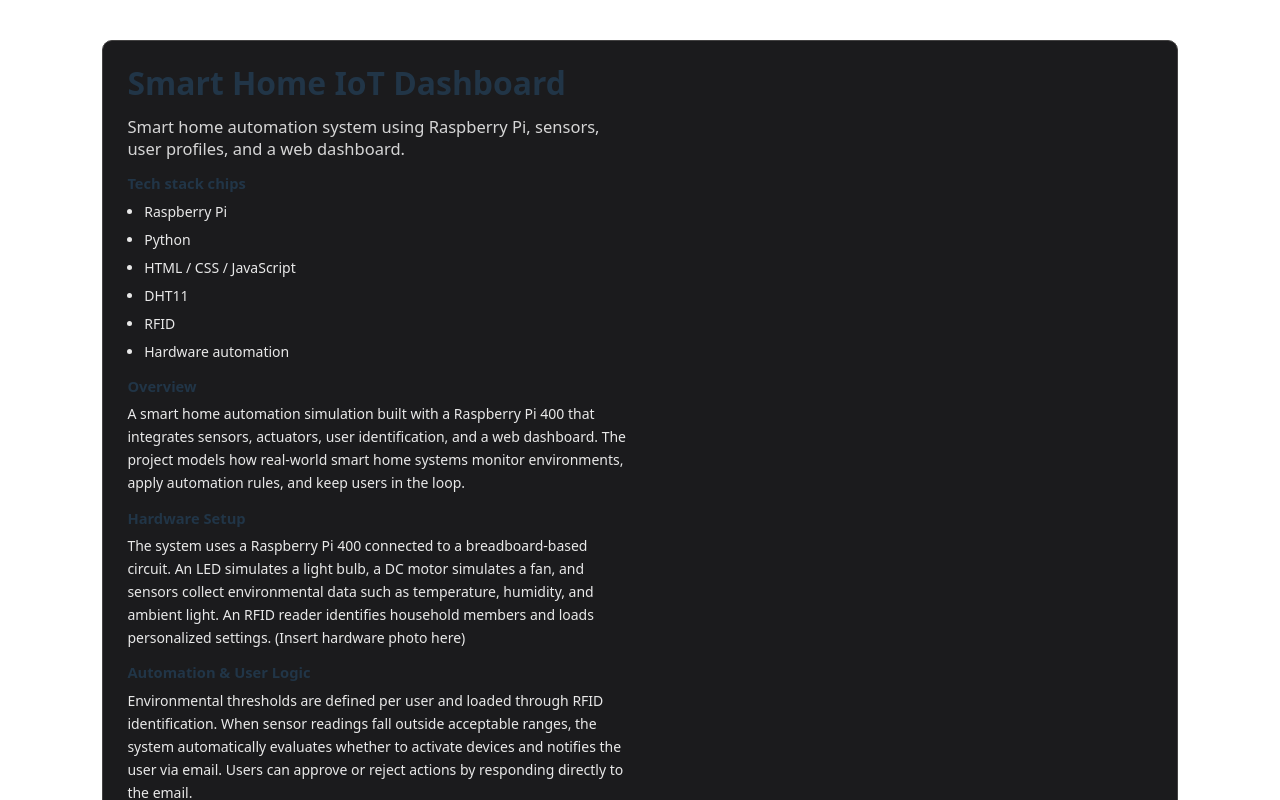
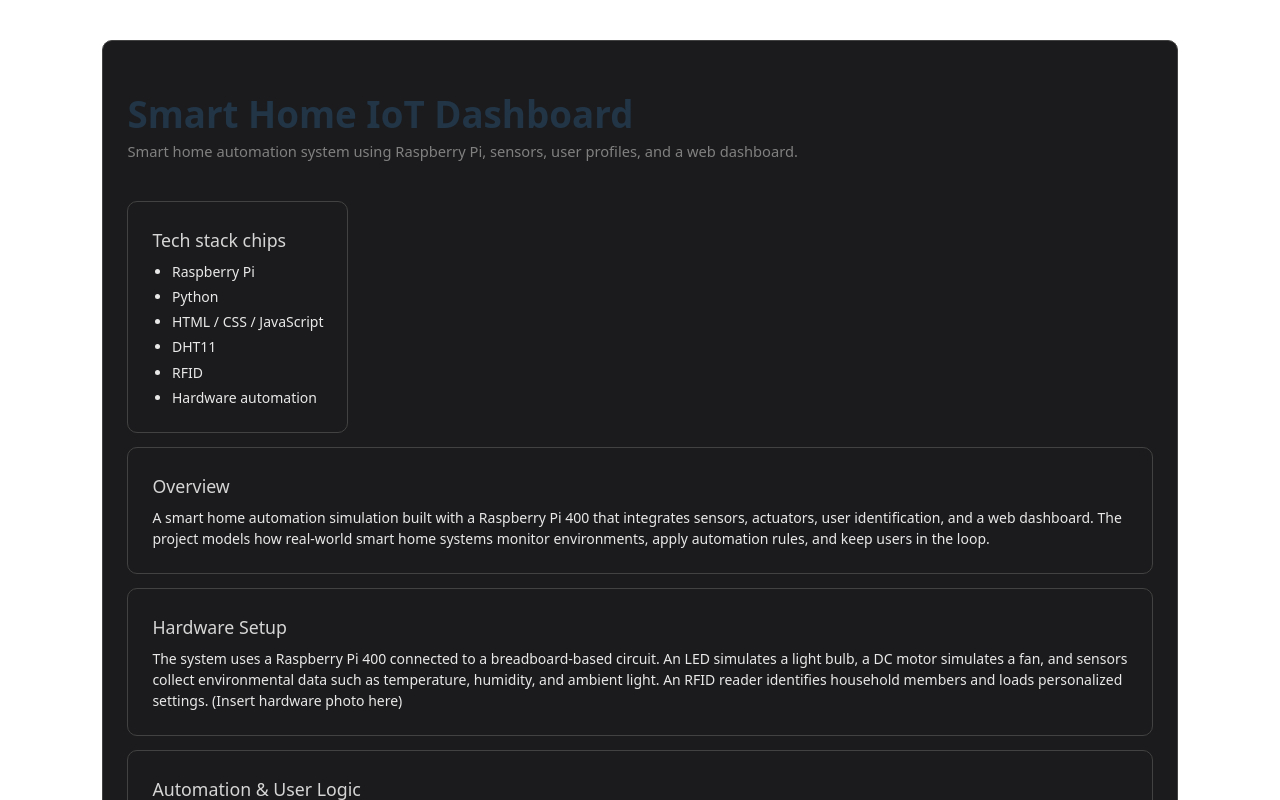
Before and after one commit to hedi3489/my-portfolio, a React (Vite) app: page /projects/IoT-Smart-Home in a window 1280 px wide. Shown: the top 800 px of the page. Built offline with nearby package versions, Linux system fonts and the light colour scheme.

Commit message:
Reorg + IoT page

```diff
--- a/src/App.jsx
+++ b/src/App.jsx
@@ -1,6 +1,6 @@
 import { Routes, Route } from 'react-router-dom'
 import HomePage from './components/HomePage.jsx'
-import IoTProjectPage from './components/IoTProjectPage.jsx'
+import IoTProjectPage from './components/IoTPage.jsx'
 
 function App() {
   return (
--- a/src/components/HomePage.jsx
+++ b/src/components/HomePage.jsx
@@ -1,4 +1,4 @@
-import * as Cards from '../Cards.jsx'
+import * as Cards from './Cards.jsx'
 
 const projectCards = [
     {
--- a/src/components/IoTProjectPage.jsx
+++ b/src/components/IoTPage.jsx
@@ -1,10 +1,12 @@
 function IoTProjectPage() {
   return (
     <div className="flex project-page-container">
-      <div className="flex flex-col card">
+      <div className="flex flex-col full-width card">
         <div className="prose">
+
           <h1>Smart Home IoT Dashboard</h1>
-          <h2>Smart home automation system using Raspberry Pi, sensors, user profiles, and a web dashboard.</h2>
+          <h3>Smart home automation system using Raspberry Pi, sensors, user profiles, and a web dashboard.</h3>
+          <br />
 
           <TechStack
             title="Tech stack chips"
@@ -45,16 +47,16 @@ function IoTProjectPage() {
 }
 
 function PageSection({ title, body }) {
-  return <div>
-    <h3>{title}</h3>
+  return <div className="card">
+    <h2>{title}</h2>
     <p>{body}</p>
   </div>
 }
 
 function TechStack({ title, items }) {
   return (
-    <div>
-      <h3>{title}</h3>
+    <div className="card fit-content ">
+      <h2>{title}</h2>
       <ul>
         {items.map((item, index) => (
           <li key={index}>{item}</li>
--- a/src/styles/Cards.css
+++ b/src/styles/Cards.css
@@ -1,4 +1,6 @@
-/* =============== BASE =============== */
+/*-----------------------
+  GENERAL CARD
+------------------------*/
 .card {
   padding: 24px;
   background-color: var(--bg-card-primary);
@@ -9,94 +11,25 @@
   transition: border-color 0.3s ease, box-shadow 0.3s ease;
   height: 100%;
 }
-
 .card:hover {
   border-color: var(--border-card-secondary);
 }
 
-.project-page-container .card {
-  width: 100%;
-  box-sizing: border-box;
-}
-
-.project-page-container .prose {
-  max-width: 72ch;      /* readable line length */
-  display: flex;
-  flex-direction: column;
-  gap: 1rem;
-}
-
-/* Typography scoped ONLY to project prose */
-.project-page-container .prose h1 {
-  font-size: clamp(2rem, 3vw, 2.6em);
-  line-height: 1.15;
-  font-weight: 650;
-}
-
-.project-page-container .prose h2 {
-  font-size: clamp(1.15rem, 1.8vw, 1.35em);
-  line-height: 1.35;
-  font-weight: 500;
-  color: rgba(255, 255, 255, 0.82);
-}
-
-.project-page-container .prose h3 {
-  font-size: clamp(1.05rem, 1.4vw, 1.2em);
-  line-height: 1.35;
-  font-weight: 600;
-}
-
-.project-page-container .prose p,
-.project-page-container .prose li {
-  font-size: clamp(1rem, 1.25vw, 1.1em);
-  line-height: 1.65;
-  font-weight: 300;
-  color: rgba(255, 255, 255, 0.9);
-}
-
-/* Lists */
-.project-page-container .prose ul {
-  margin: 0;
-  padding-left: 1.2rem;
-  display: flex;
-  flex-direction: column;
-  gap: 0.35rem;
-}
-
-.project-page-container .prose > div {
-  display: flex;
-  flex-direction: column;
-  gap: 0.4rem;
-}
-
-
-/* =============== BIO-CARD =============== */
+/* ---------------------------
+   HOME PAGE CONTAINERS
+---------------------------- */
 .bio-card {
   min-width:100%;
   flex: 5;
 }
 .bio-text {
-  /* border: 1px solid rgb(68, 68, 68); */
   width: 65%;
   height: 50%;
 }
-.bio-text > p {
-  margin: 5px 0px;
-  padding: 3px 0px;
-  font-size: clamp(0.95rem, 1.7vw, 1.2em);
-  gap: 1rem;
-}
-.bio-text > p > b {
-  font-weight: 600;
-  color: var(--border-card-secondary);
-}
-
-/* =============== LITTLE-CARDS =============== */
 .little-card {
   align-content: center;
   min-height: 50px;
 }
-/* =========== AVAILABILITY-CARD ============ */
 .availability-card {
   display: flex;
   flex-direction: column;
@@ -117,8 +50,6 @@
 
   animation: statusPulse 1.8s ease-in-out infinite;
 }
-
-/* gentle pulse halo */
 @keyframes statusPulse {
   0% {
     transform: scale(1);
@@ -136,15 +67,12 @@
     opacity: 0.95;
   }
 }
-
-/* accessibility: respect reduced motion */
 @media (prefers-reduced-motion: reduce) {
   .status-dot {
     animation: none;
   }
 }
 
-/* =============== THEME-CARD =============== */
 .theme-card {
   gap: 0.75rem;
   padding: 0px 0.3rem;
@@ -175,31 +103,27 @@
 .theme-dot.selected {
   border-color: var(--border-card-secondary);
 }
-/* =============== ABOUT-CARD =============== */
 .about-card {
   width: 100%;
   flex: 7;
 }
-.about-card h3 {
-  margin-top: 5px;
-  font-weight: 600;
-}
-
-.about-card > p {
-  padding: 5px 0px;
-  font-weight: 200;
-  line-height: 1.6;
-}
-
-.about-card > ul {
-  padding-left: 15px;
-  margin-top: 0px;
-  font-size: clamp(0.95rem, 1.7vw, 1.15em);
-  line-height: 1.5;
-  font-weight: 300;
-}
-/* =============== LITTLE-FOOTER =============== */
 .little-footer {
   width: 100%;
   flex: 3.05;
 }
+
+
+/* ---------------------------
+   PROJECT PAGE CONTAINERS
+---------------------------- */
+.project-page-container .prose {
+  max-width: 72ch;
+  display: flex;
+  flex-direction: column;
+  gap: 1rem;
+}
+.project-page-container .prose > div {
+  display: flex;
+  flex-direction: column;
+  gap: 0.4rem;
+}
--- a/src/styles/Containers.css
+++ b/src/styles/Containers.css
@@ -12,6 +12,12 @@
   align-items: center;
 }
 
+.full-width {
+  width: 100%;
+}
+.fit-content {
+  width: fit-content;
+}
 
 /*-----------------------
   HOME PAGE CONTAINERS
@@ -44,3 +50,7 @@
   min-height: 100vh;
   padding: 5vh 8vw;
 }
+
+.project-page-container .prose {
+  min-width: 100%;
+}
--- a/src/styles/Typography.css
+++ b/src/styles/Typography.css
@@ -1,7 +1,7 @@
 /* ---------------------------
    DEFAULT
 ---------------------------- */
-h1, h2, h3, h4, h5, p { margin: 0; }
+h1, h2, h3, h4, h5, p, ul { margin: 0; }
 
 
 /* ---------------------------
@@ -42,54 +42,72 @@ h1, h2, h3, h4, h5, p { margin: 0; }
   font-weight: 300;
   color: white;
 }
-
+/* BIO CARD TYPO */
+.bio-text > p {
+  margin: 5px 0px;
+  padding: 3px 0px;
+  font-size: clamp(0.95rem, 1.7vw, 1.2em);
+  gap: 1rem;
+}
+.bio-text > p > b {
+  font-weight: 600;
+  color: var(--border-card-secondary);
+}
+/* ABOUT CARD TYPO */
+.about-card h3 {
+  margin-top: 5px;
+  font-weight: 600;
+}
+.about-card > p {
+  padding: 5px 0px;
+  font-weight: 200;
+  line-height: 1.6;
+}
+.about-card > ul {
+  padding-left: 15px;
+  margin-bottom: 20px;
+  font-size: clamp(0.95rem, 1.7vw, 1.15em);
+  line-height: 1.5;
+  font-weight: 300;
+}
 
 /* ---------------------------
    PROJECT PAGE TYPOGRAPHY
 ---------------------------- */
-.project-page-container h1 {
-  font-size: clamp(2rem, 3vw, 2.6em);
+.project-page-container .prose h1 {
+  font-size: clamp(2rem, 3vw, 3em);
   line-height: 1.15;
-  font-weight: 600;
+  font-weight: 650;
+  margin-top: 2rem;
 }
 
-.project-page-container h2 {
-  font-size: clamp(1.35rem, 2.2vw, 1.75em);
-  line-height: 1.25;
-  font-weight: 600;
+.project-page-container .prose h2 {
+  font-size: clamp(1.15rem, 1.8vw, 1.45em);
+  line-height: 1.35;
+  font-weight: 500;
+  color: rgba(255, 255, 255, 0.82);
+  margin: 0.2rem 0rem;
 }
 
-.project-page-container h3 {
-  font-size: clamp(1.15rem, 1.8vw, 1.35em);
-  line-height: 1.35;
-  font-weight: 600;
+.project-page-container .prose h3 {
+  font-size: clamp(1rem, 1.4vw, 1.2em);
+  line-height: 0.35;
+  font-weight: 200;
+  color: gray;
 }
 
-.project-page-container h4 {
-  font-size: clamp(1.05rem, 1.6vw, 1.2em);
-  line-height: 1.4;
-  font-weight: 500;
-}
-
-.project-page-container h5 {
-  font-size: clamp(0.95rem, 1.3vw, 1.05em);
-  line-height: 1.4;
-  font-weight: 500;
-  color: rgba(255, 255, 255, 0.72);
-}
-
-.project-page-container p {
-  font-size: clamp(1rem, 1.25vw, 1.12em);
-  line-height: 1.65;
-  font-weight: 300;
+.project-page-container .prose p,
+.project-page-container .prose li {
+  font-size: clamp(1rem, 1.25vw, 1.1em);
+  line-height: 1.5;
+  font-weight: 250;
   color: rgba(255, 255, 255, 0.9);
 }
 
-.project-page-container ul {
+.project-page-container .prose ul {
   margin: 0;
-  padding-left: 1.2rem;
+  padding-left: 1.4rem;
+  display: flex;
+  flex-direction: column;
+  gap: 0.3rem;
 }
-
-.project-page-container li {
-  line-height: 1.7;
-}
```
Also changed, not shown: src/components/Cards.jsx (renamed from src/Cards.jsx).
